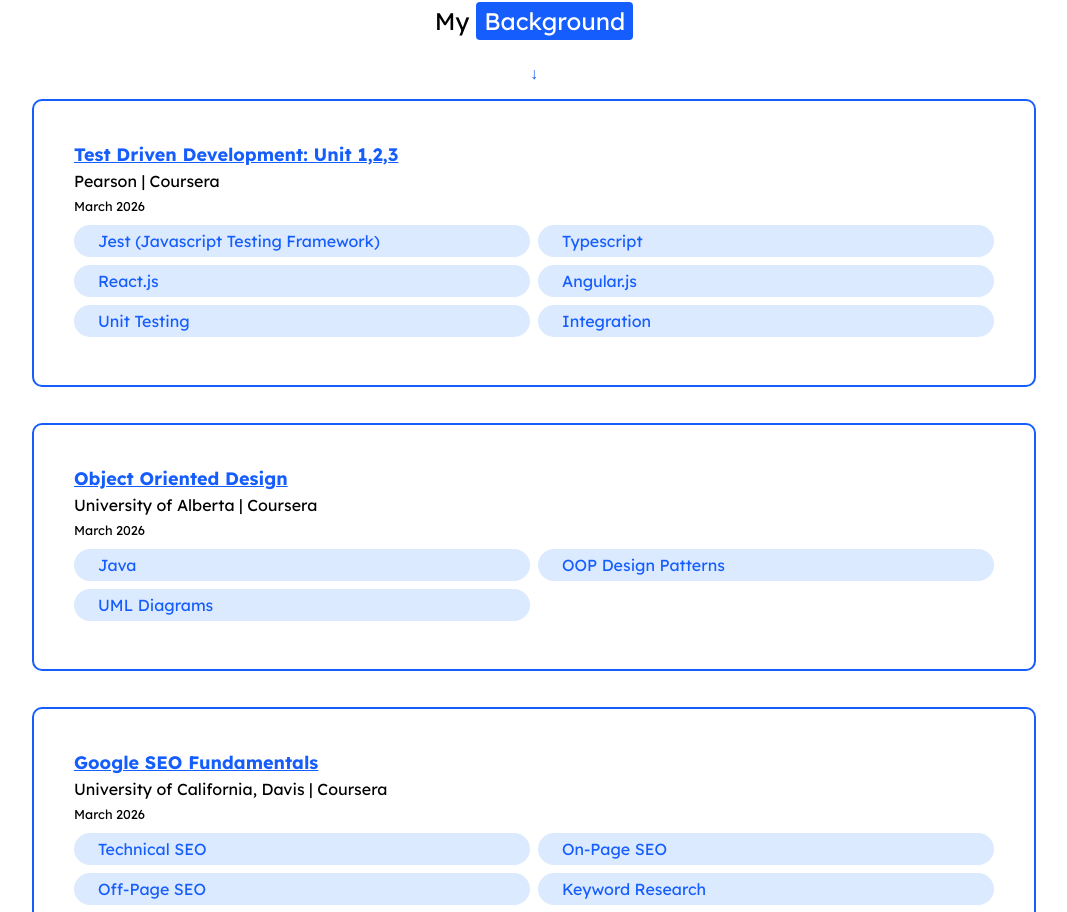
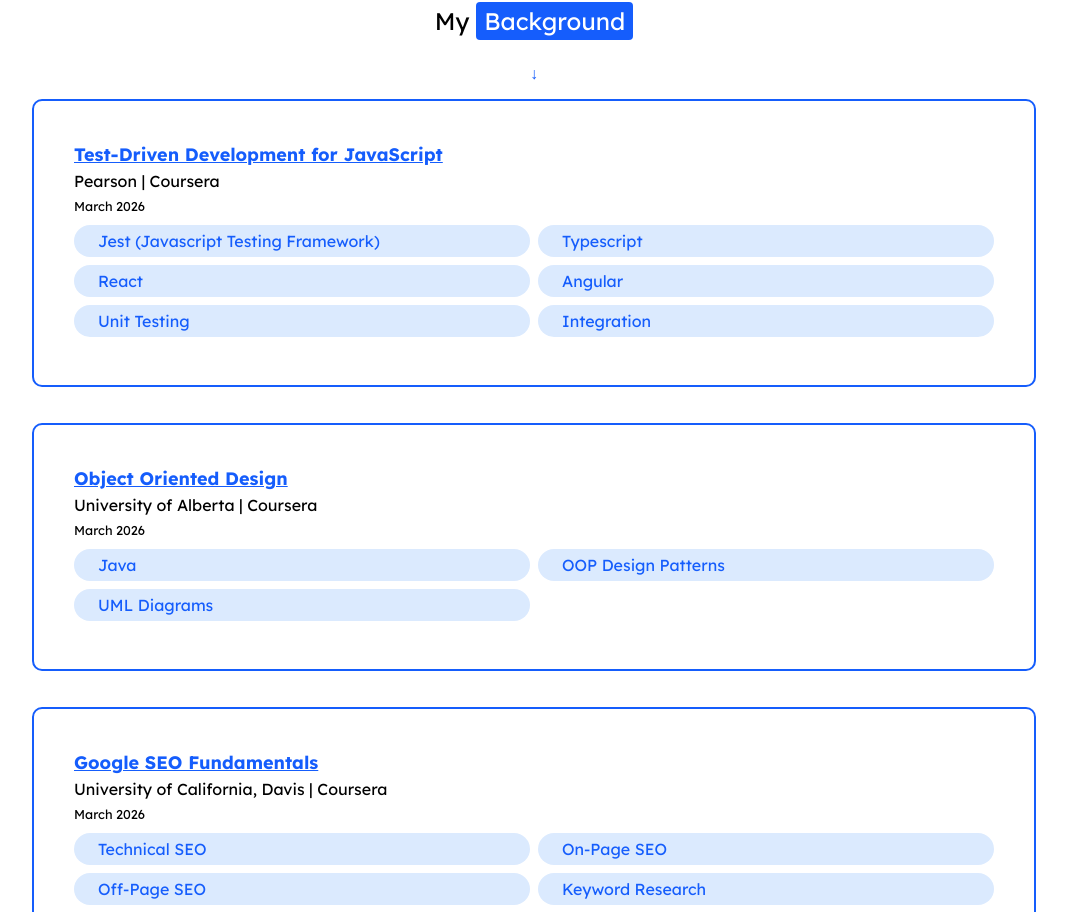
Before and after one commit to Ian-Val/portfolio-2026, a Next.js app: page / in a window 1280 px wide. Shown: the part 2460-3372 px from the top of the page, without its empty margins (106-1173 px from the left). Built offline with nearby package versions, Linux system fonts and the light colour scheme.

Commit message:
Update Certificates.tsx

```diff
--- a/components/homepage/sections/Certificates.tsx
+++ b/components/homepage/sections/Certificates.tsx
@@ -4,15 +4,15 @@
 export default function Certificates() {
   const certs = [
     {
-      title: "Test Driven Development: Unit 1,2,3 ",
-      url: "https://www.coursera.org/account/accomplishments/verify/TO4G24L60L6V",
+      title: "Test-Driven Development for JavaScript",
+      url: "https://www.coursera.org/account/accomplishments/specialization/ELMAC9RJB4ZP",
       provider: "Pearson | Coursera",
       issued: "March 2026",
       skills: [
         "Jest (Javascript Testing Framework)",
         "Typescript",
-        "React.js",
-        "Angular.js",
+        "React",
+        "Angular",
         "Unit Testing",
         "Integration",
       ],
```
